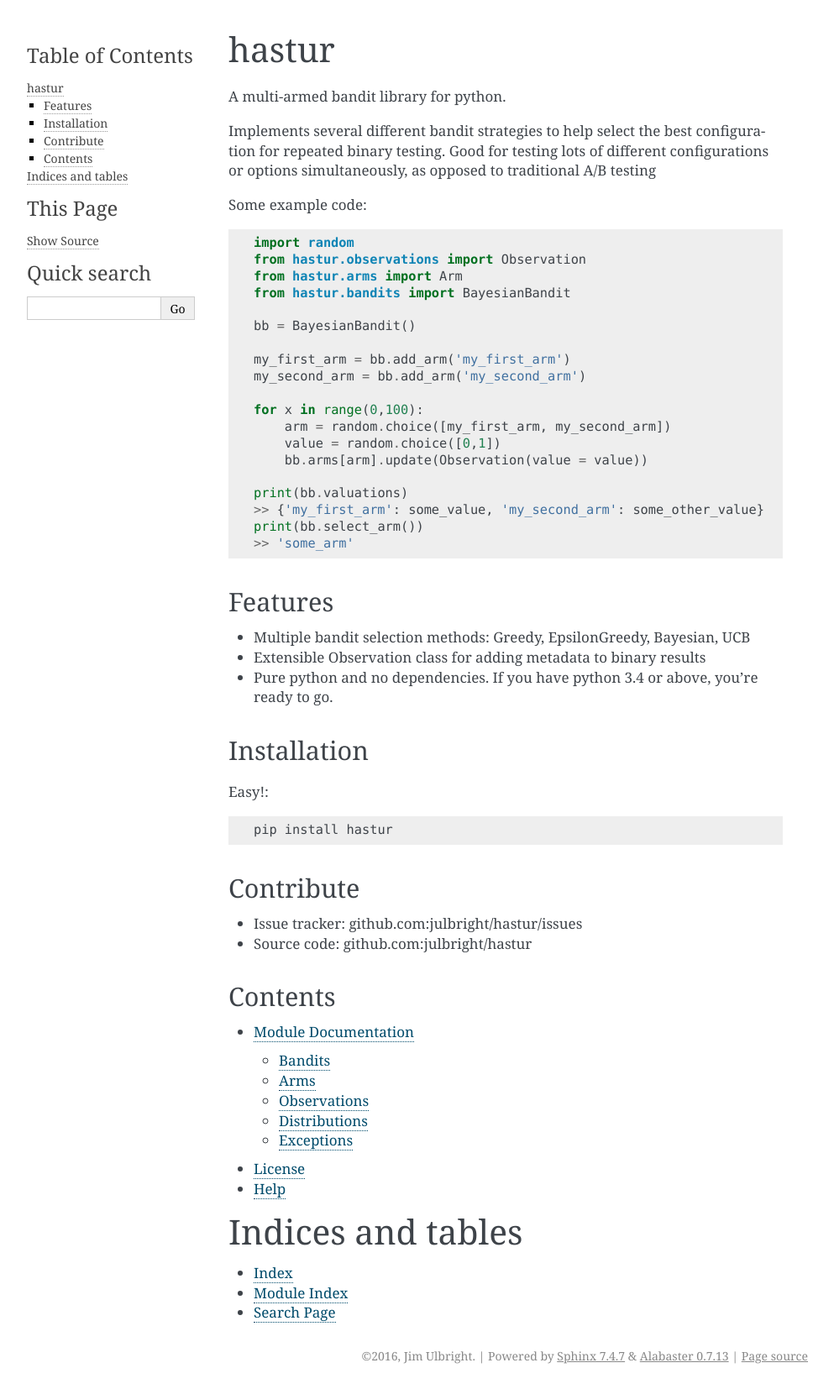
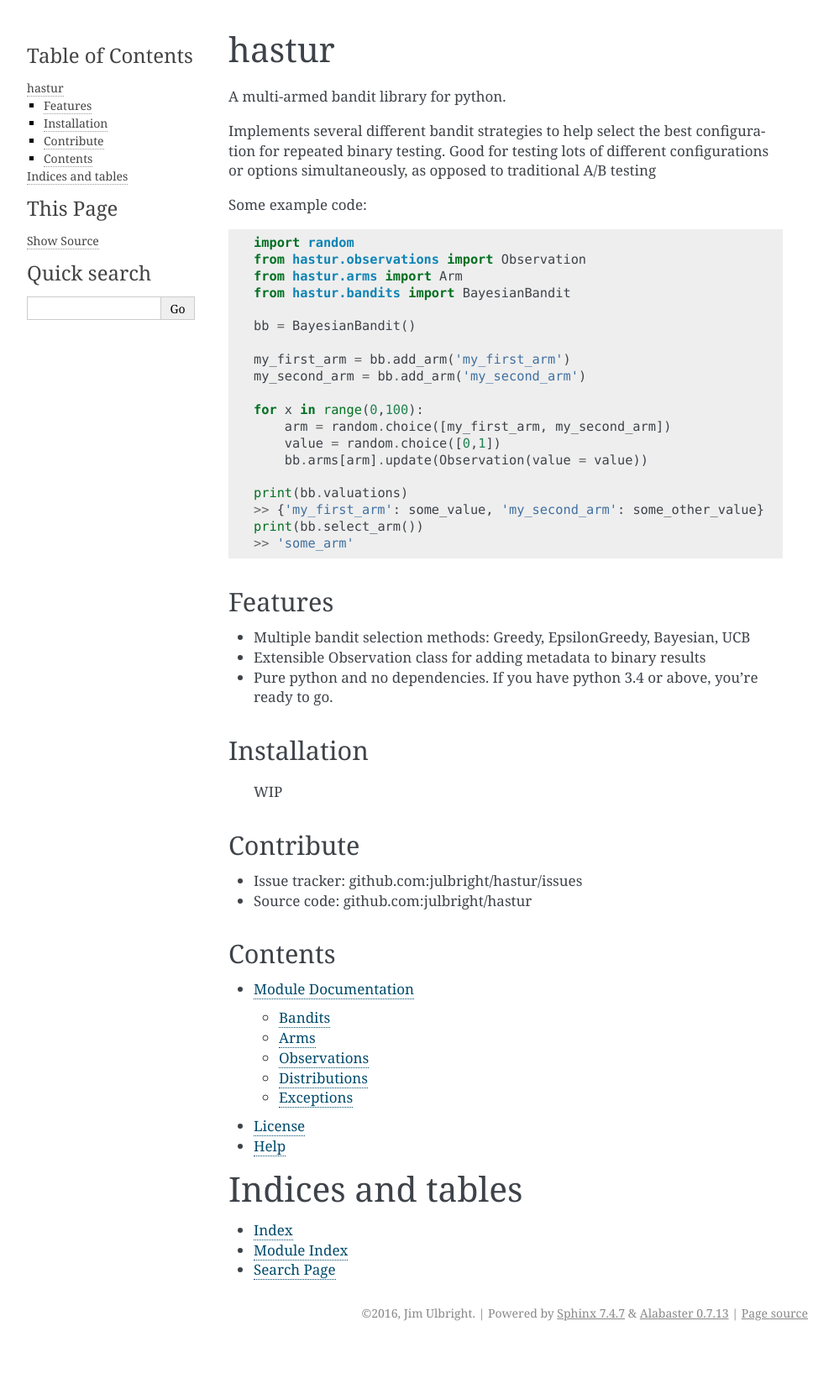
Before and after one commit to julbright/hastur, a Sphinx documentation site: the page built from docs/source/index.rst, in a window 1280 px wide. Shown: the whole page at 84% size, without its empty margins (148-1141 px from the left). Built offline with Sphinx 7.4.7, drawn with Linux system fonts in a browser that asks for light colours; after the commit the page ends 1603 px from its top, so only the background shows below that.

Commit message:
removing the false install information. cant install from pip yet.

```diff
--- a/docs/source/index.rst
+++ b/docs/source/index.rst
@@ -39,9 +39,7 @@
 Installation
 ------------
 
-Easy!::
-
-    pip install hastur
+    WIP
 
 
 Contribute
```
